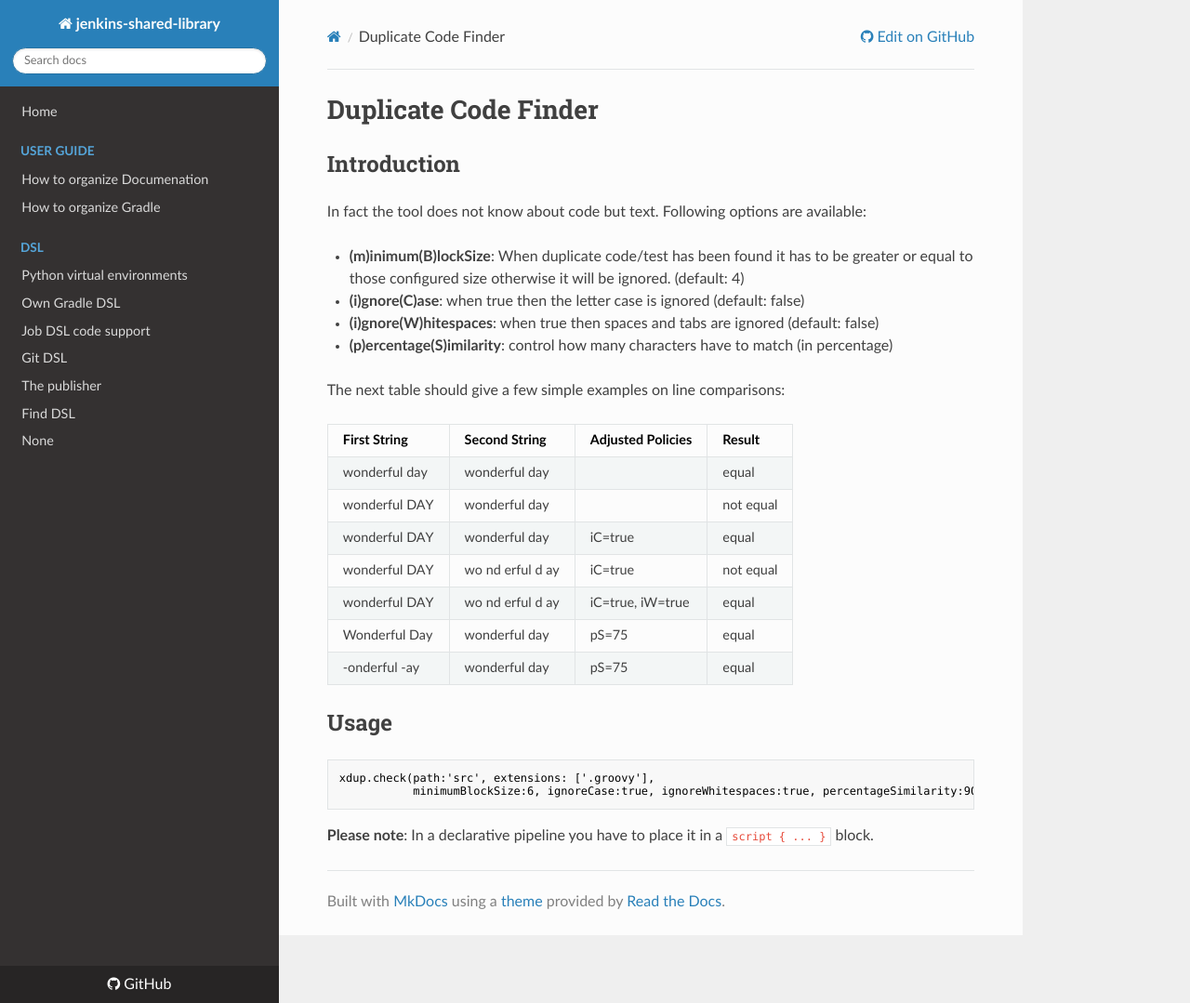
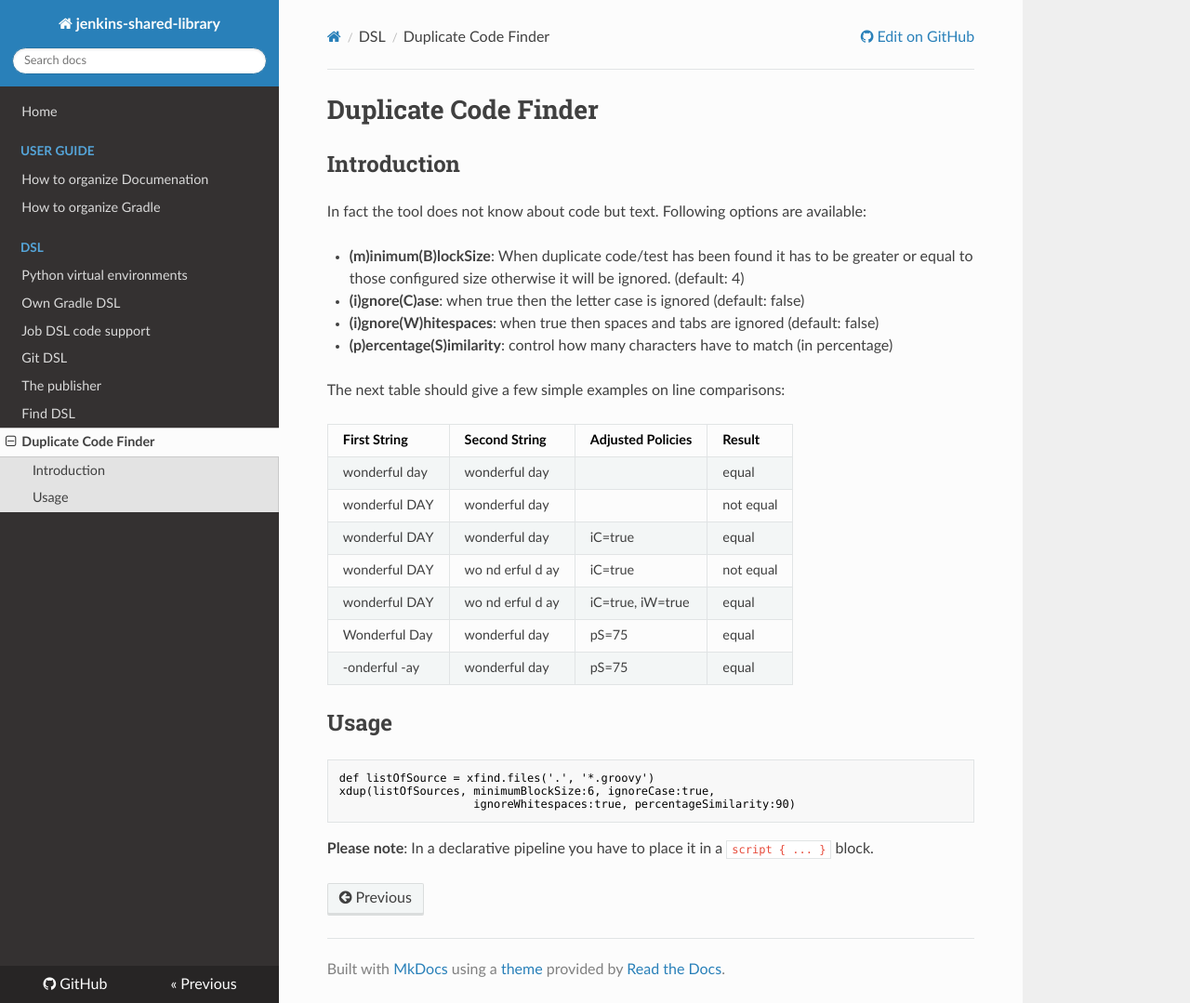
Before and after one commit to Nachtfeuer/jenkins-shared-library, an MkDocs documentation site: the page built from docs/xdup.md, in a window 1280 px wide and 1079 px high. Shown: the whole window at 93% size. Built offline with MkDocs 1.6.1, drawn with Linux system fonts in a browser that asks for light colours; nearby versions of some CDN libraries.

Commit message:
#13: xdup DSL added

````diff
--- a/docs/xdup.md
+++ b/docs/xdup.md
@@ -28,8 +28,9 @@ The next table should give a few simple examples on line comparisons:
 ## Usage
 
 ```groovy
-xdup.check(path:'src', extensions: ['.groovy'],
-           minimumBlockSize:6, ignoreCase:true, ignoreWhitespaces:true, percentageSimilarity:90)
+def listOfSource = xfind.files('.', '*.groovy')
+xdup(listOfSources, minimumBlockSize:6, ignoreCase:true,
+                    ignoreWhitespaces:true, percentageSimilarity:90)
 ```
 
 **Please note**: In a declarative pipeline you have to place it in a `script { ... }` block.
--- a/mkdocs.yml
+++ b/mkdocs.yml
@@ -15,6 +15,6 @@ nav:
       - xgit.md
       - xpublish.md
       - xfind.md
-      - xdoc.md
+      - xdup.md
 
 theme: readthedocs
````
Also changed, not shown: 2 other files.
